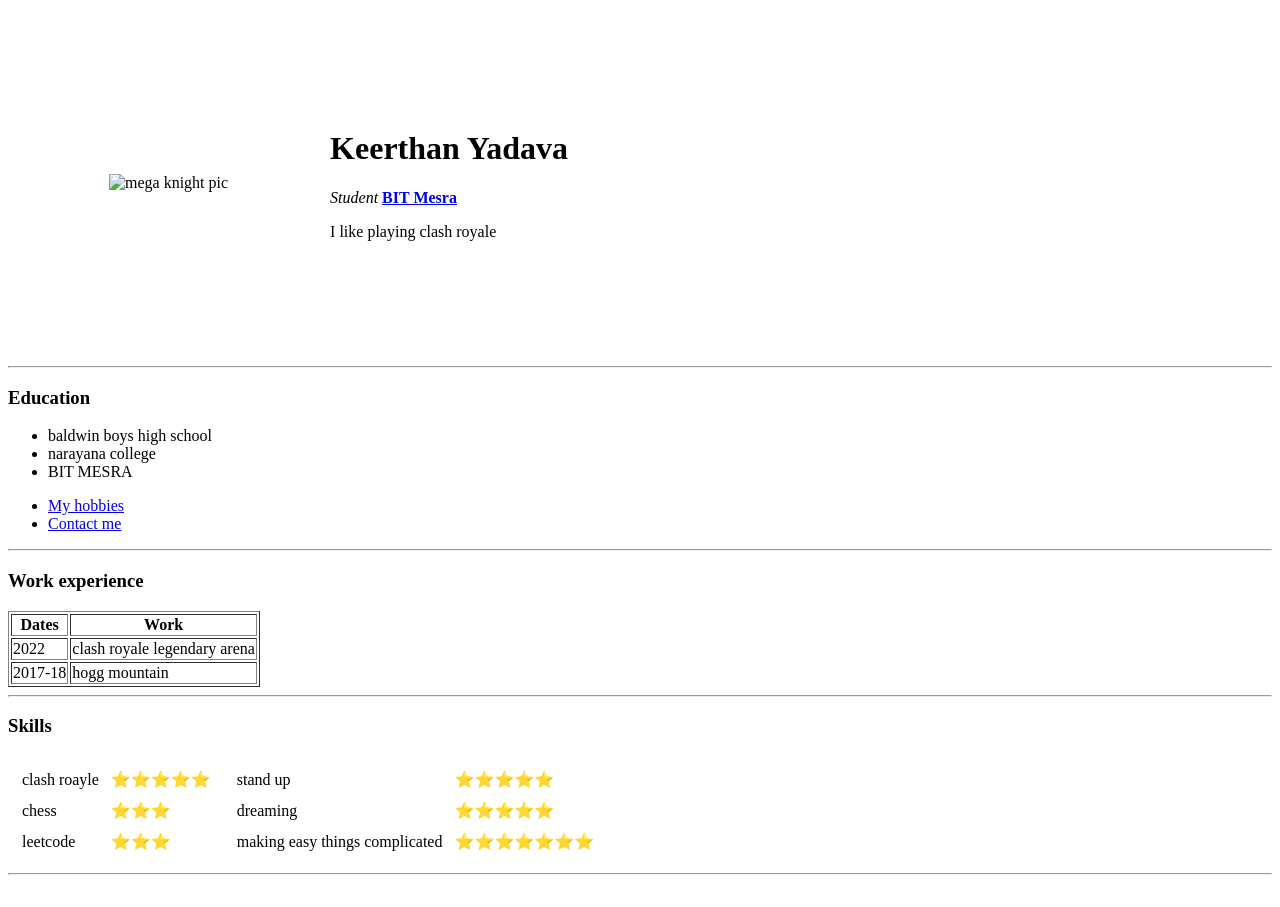
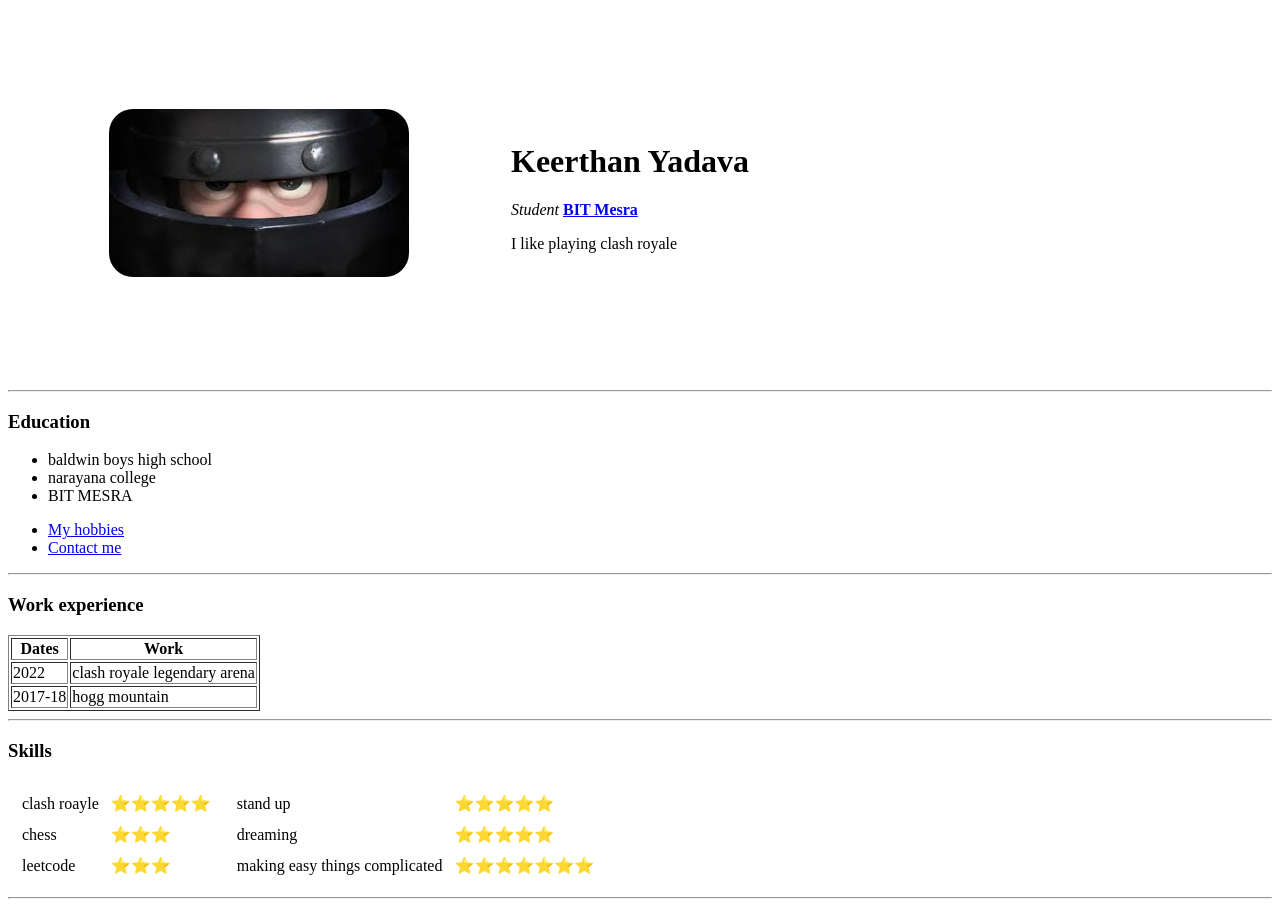
Before and after one commit to keerthanyadava/gaming-cv, a plain HTML site: page index.html in a window 1280 px wide. Before the commit the page ends 883 px from the top, so only its background shows below. Drawn offline with Linux system fonts and the light colour scheme.

Commit message:
Update index.html

```diff
--- a/index.html
+++ b/index.html
@@ -9,7 +9,7 @@
 <body>
   <table cellspacing=100>
     <tr>
-      <td><img src="images/mega night-modified.png" alt="mega knight pic"/></td>
+      <td><img src="mega night-modified.png" alt="mega knight pic"/></td>
       <td><h1>Keerthan Yadava</h1>
       <p><em>Student </em> <strong><a href="https://www.bitmesra.ac.in/">BIT Mesra</a></strong></p>
       <p> I like playing clash royale </p></td>
```
